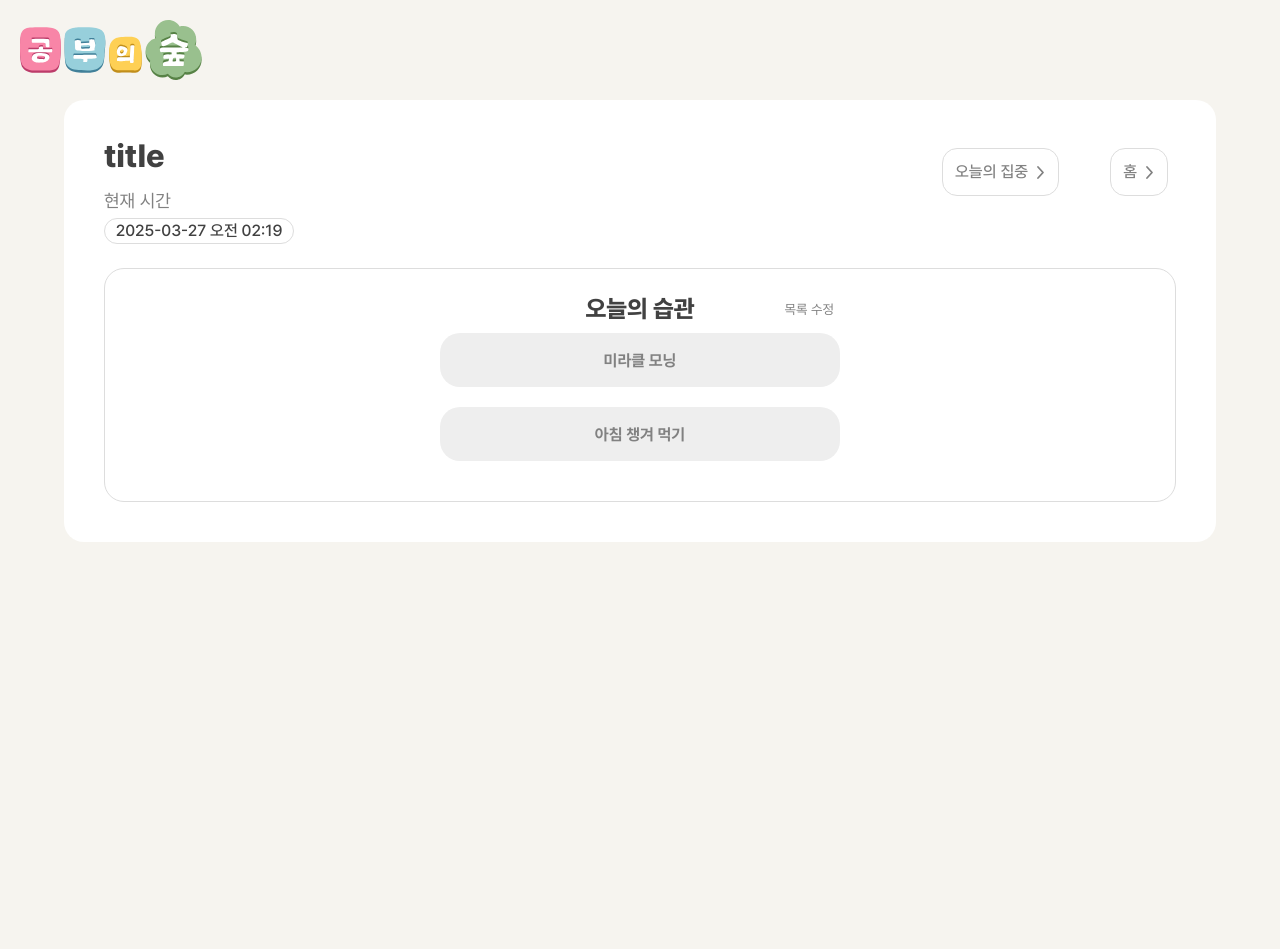
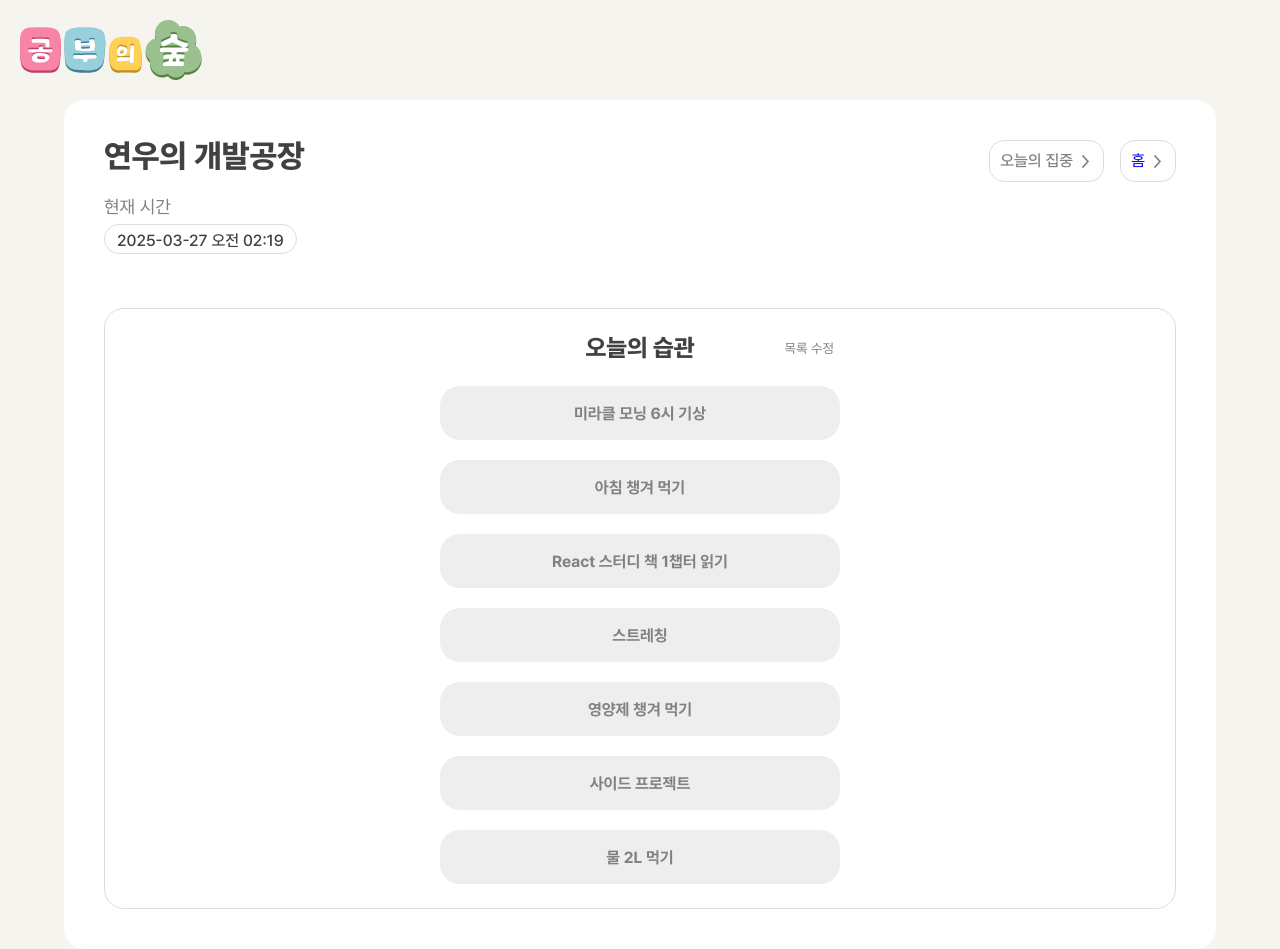
Before and after one commit to rakaso598/rakaso598-6-studyforest-phytoncide-FS, a React (Vite) app in the folder frontend/: page /today-habit in a window 1280 px wide. Before the commit the page ends 800 px from the top, so only its background shows below. Built offline with nearby package versions, Linux system fonts and the light colour scheme; a web font is replaced by a local one.

Commit message:
chore: frontend 간격 수정

```diff
--- a/frontend/src/components/Habits.jsx
+++ b/frontend/src/components/Habits.jsx
@@ -3,8 +3,13 @@ import styles from "@components/Habits.module.css";
 
 function Habits() {
   const [habits, setHabits] = useState([
-    { id: 1, title: "미라클 모닝", checked: false },
+    { id: 1, title: "미라클 모닝 6시 기상", checked: false },
     { id: 2, title: "아침 챙겨 먹기", checked: false },
+    { id: 3, title: "React 스터디 책 1챕터 읽기", checked: false },
+    { id: 4, title: "스트레칭", checked: false },
+    { id: 5, title: "영양제 챙겨 먹기", checked: false },
+    { id: 6, title: "사이드 프로젝트", checked: false },
+    { id: 7, title: "물 2L 먹기", checked: false },
   ]);
   const HandleClick = (id) => {
     setHabits((prevHabits) =>
--- a/frontend/src/components/Habits.module.css
+++ b/frontend/src/components/Habits.module.css
@@ -6,7 +6,7 @@
   gap: 20px;
   height: auto;
   max-width: 400px;
-  width: 90%;
+  width: 100%;
 }
 
 .habitChecked {
--- a/frontend/src/pages/today-habit/TodayHabit.jsx
+++ b/frontend/src/pages/today-habit/TodayHabit.jsx
@@ -26,7 +26,7 @@ const TodayHabit = () => {
       <div className={styles.mainContainer}>
         <div className={styles.topContainer}>
           <div className={styles.titleContainer}>
-            <p className={styles.title}>title</p>
+            <p className={styles.title}>연우의 개발공장</p>
             <div className={styles.linkContainer}>
               <Link to="/today-focus" className={styles.link}>
                 <p className={styles.linkText}>오늘의 집중</p>
--- a/frontend/src/pages/today-habit/TodayHabit.module.css
+++ b/frontend/src/pages/today-habit/TodayHabit.module.css
@@ -16,7 +16,7 @@
   justify-content: center;
 }
 .mainContainer {
-  padding: 40px;
+  padding: 16px;
   background-color: var(--color-white);
   display: flex;
   justify-content: center;
@@ -31,44 +31,47 @@
   display: flex;
   flex-direction: column;
   justify-content: space-between;
+  margin-bottom: 24px;
 }
 .titleContainer {
   width: 100%;
-  height: 48px;
+  height: 85px;
   display: flex;
   flex-direction: column;
-  gap: 16px;
+  gap: 17px;
   justify-content: space-between;
+  margin-bottom: 16px;
 }
 .linkContainer {
-  width: 242px;
+  width: auto;
   display: flex;
-  padding: 8px;
-  justify-content: space-between;
+  gap: 8px;
 }
 .link {
-  color: var(--color-gray-300);
-  font-size: 16px;
-  font-weight: 500;
   text-decoration: none;
   border-radius: 15px;
-  padding: 12px 6px 12px 12px;
+  padding: 8px 6px 8px 10px;
   border: 1px solid var(--color-gray-200);
-  display: flex;
-  height: 48px;
   display: flex;
   justify-content: center;
   align-items: center;
 }
+.linkText {
+  color: var(--color-gray-300);
+  font-size: 16px;
+  font-weight: 500;
+}
 
 .title {
   font-weight: 800;
-  font-size: 32px;
+  font-size: 24px;
   color: var(--color-black);
 }
 .timeContainer {
   display: flex;
   flex-direction: column;
+  height: 64px;
+  margin-bottom: 24px;
 }
 .timeTitle {
   color: var(--color-gray-300);
@@ -79,10 +82,11 @@
 .timeNow {
   color: var(--color-black);
   font-size: 16px;
-  padding: 4px;
+  padding: 8px 12px 4px 12px;
   font-weight: 500;
   border-radius: 50px;
-  width: 190px;
+  display: inline-flex;
+  width: fit-content;
   border: 1px solid var(--color-gray-200);
   margin-bottom: 24px;
   text-align: center;
@@ -92,7 +96,7 @@
   justify-content: center;
   flex-direction: column;
   align-items: center;
-  padding: 40px 24px;
+  padding: 24px 16px;
   border-radius: 20px;
   border: 1px solid var(--color-gray-200);
 }
@@ -100,10 +104,11 @@
   display: flex;
   flex-direction: row;
   max-width: 400px;
-  width: 90%;
+  width: 100%;
   align-items: center;
   margin-bottom: 24px;
   position: relative;
+  height: 29px;
 }
 .habitTitle {
   position: absolute;
@@ -111,7 +116,7 @@
   transform: translateX(-50%);
   color: var(--color-black);
   font-weight: 800;
-  font-size: 24px;
+  font-size: 18px;
 }
 .listText {
   position: absolute;
@@ -127,5 +132,27 @@
   }
   .topContainer {
     height: 128px;
+    margin-bottom: 40px;
+  }
+  .linkContainer {
+    gap: 16px;
+  }
+  .mainContainer {
+    padding: 24px;
+  }
+  .habitTitle {
+    font-size: 24px;
+  }
+  .title {
+    font-size: 32px;
   }
 }
+
+@media screen and (min-width: 1200px) {
+  .titleContainer {
+    flex-direction: row;
+  }
+  .mainContainer {
+    padding: 40px;
+  }
+}
```
Also changed, not shown: 1 other file (tests, documents, lock files or other folders).
